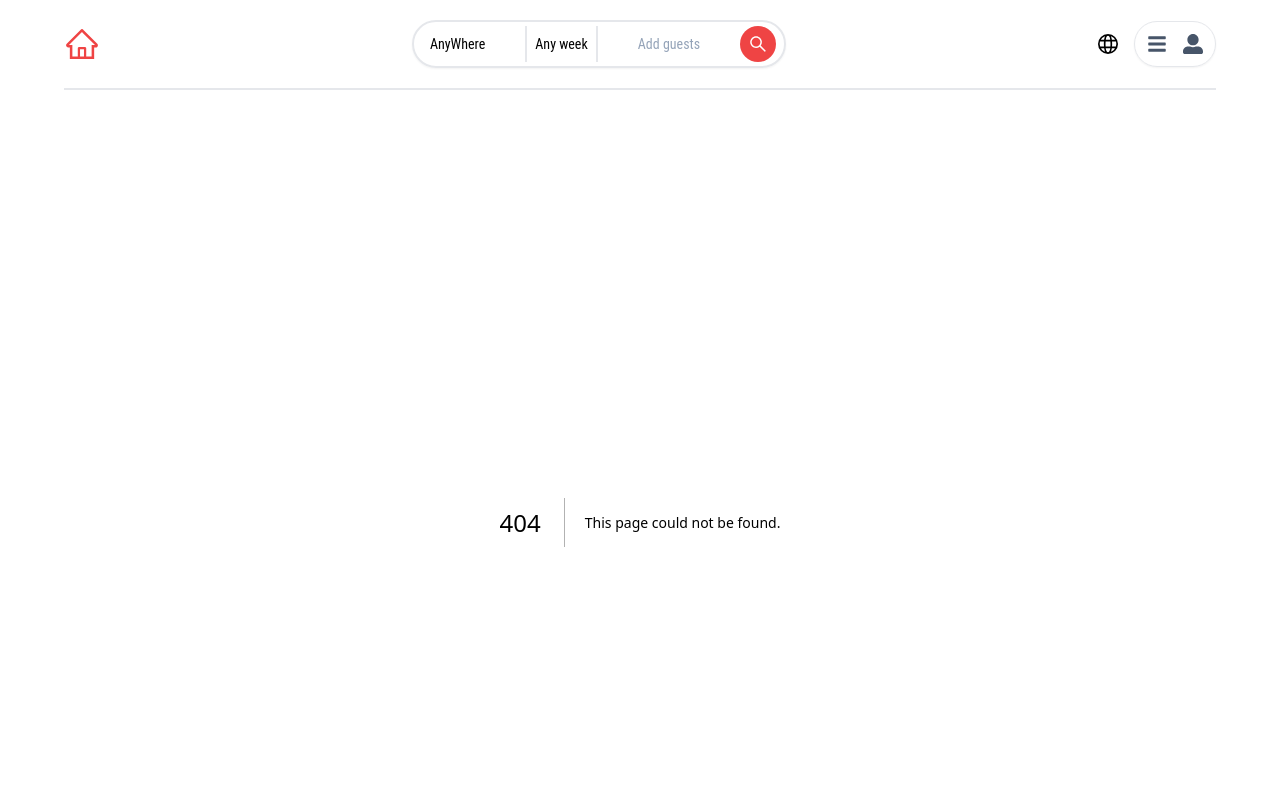
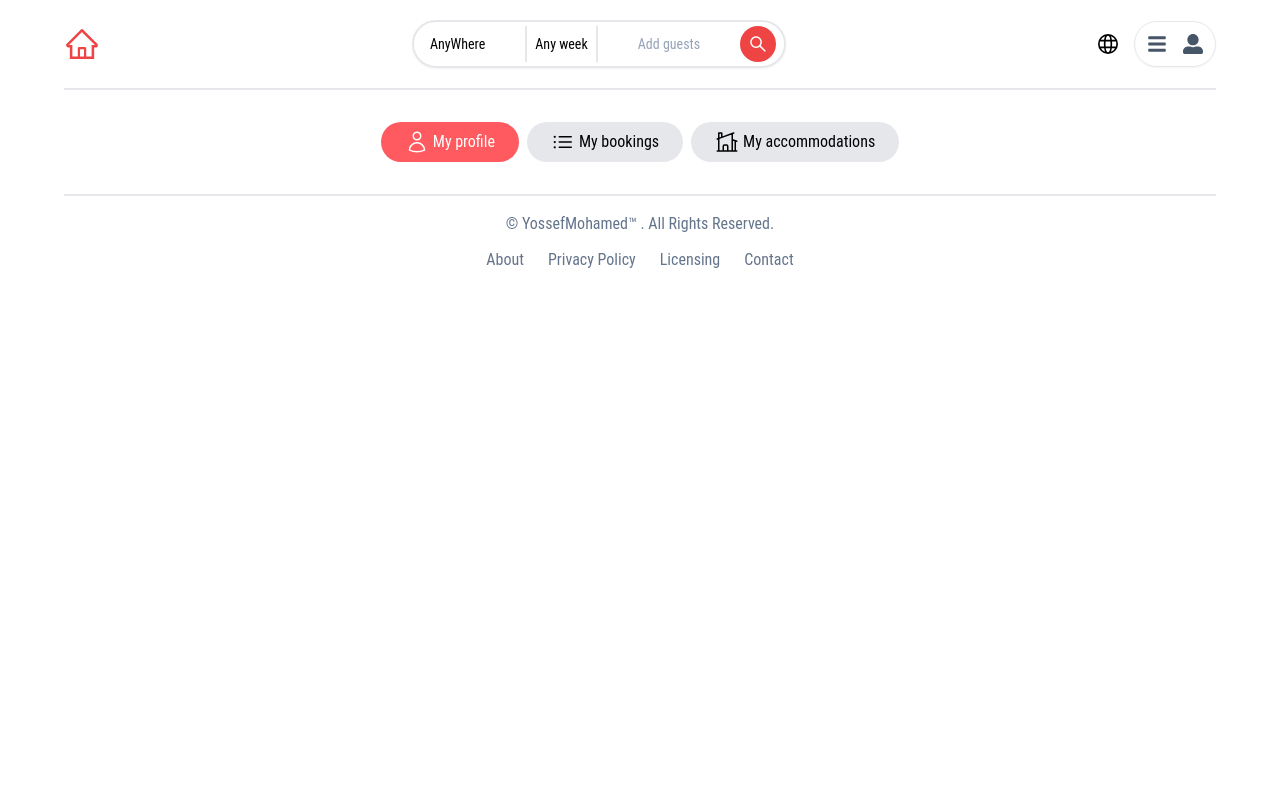
Before and after one commit to YossefMohamed/airbnb-client, a Next.js app: page /profile in a window 1280 px wide. Before the commit this address had no page. Shown: the top 800 px of the page. Built offline with nearby package versions, Linux system fonts and the light colour scheme.

Commit message:
create profile and accommodations pages

```diff
--- /dev/null
+++ b/pages/profile/index.tsx
@@ -0,0 +1,87 @@
+import Link from "next/link";
+import { useRouter } from "next/router";
+
+export default function AccountNav() {
+  const router = useRouter();
+  console.log(router.query);
+  const pathname = router.query.pathname ? router.query.pathname : "profile";
+  let subpage = pathname;
+  if (subpage === undefined) {
+    subpage = "profile";
+  }
+
+  const linkClasses = (type: string | null = null) => {
+    let classes = "inline-flex gap-1 py-2 px-6 rounded-full";
+    if (type === subpage) {
+      classes += " bg-main text-white";
+    } else {
+      classes += " bg-gray-200";
+    }
+    return classes;
+  };
+
+  return (
+    <nav className="w-full flex justify-center mt-8 gap-2 mb-8">
+      <Link
+        href={"/profile?pathname=profile"}
+        className={linkClasses("profile")}
+      >
+        <svg
+          xmlns="http://www.w3.org/2000/svg"
+          fill="none"
+          viewBox="0 0 24 24"
+          strokeWidth={1.5}
+          stroke="currentColor"
+          className="w-6 h-6"
+        >
+          <path
+            strokeLinecap="round"
+            strokeLinejoin="round"
+            d="M15.75 6a3.75 3.75 0 11-7.5 0 3.75 3.75 0 017.5 0zM4.501 20.118a7.5 7.5 0 0114.998 0A17.933 17.933 0 0112 21.75c-2.676 0-5.216-.584-7.499-1.632z"
+          />
+        </svg>
+        My profile
+      </Link>
+      <Link
+        href={"/profile?pathname=bookings"}
+        className={linkClasses("bookings")}
+      >
+        <svg
+          xmlns="http://www.w3.org/2000/svg"
+          fill="none"
+          viewBox="0 0 24 24"
+          strokeWidth={1.5}
+          stroke="currentColor"
+          className="w-6 h-6"
+        >
+          <path
+            strokeLinecap="round"
+            strokeLinejoin="round"
+            d="M8.25 6.75h12M8.25 12h12m-12 5.25h12M3.75 6.75h.007v.008H3.75V6.75zm.375 0a.375.375 0 11-.75 0 .375.375 0 01.75 0zM3.75 12h.007v.008H3.75V12zm.375 0a.375.375 0 11-.75 0 .375.375 0 01.75 0zm-.375 5.25h.007v.008H3.75v-.008zm.375 0a.375.375 0 11-.75 0 .375.375 0 01.75 0z"
+          />
+        </svg>
+        My bookings
+      </Link>
+      <Link
+        href={"/profile?pathname=accommodations"}
+        className={linkClasses("accommodations")}
+      >
+        <svg
+          xmlns="http://www.w3.org/2000/svg"
+          fill="none"
+          viewBox="0 0 24 24"
+          strokeWidth={1.5}
+          stroke="currentColor"
+          className="w-6 h-6"
+        >
+          <path
+            strokeLinecap="round"
+            strokeLinejoin="round"
+            d="M8.25 21v-4.875c0-.621.504-1.125 1.125-1.125h2.25c.621 0 1.125.504 1.125 1.125V21m0 0h4.5V3.545M12.75 21h7.5V10.75M2.25 21h1.5m18 0h-18M2.25 9l4.5-1.636M18.75 3l-1.5.545m0 6.205l3 1m1.5.5l-1.5-.5M6.75 7.364V3h-3v18m3-13.636l10.5-3.819"
+          />
+        </svg>
+        My accommodations
+      </Link>
+    </nav>
+  );
+}
```
